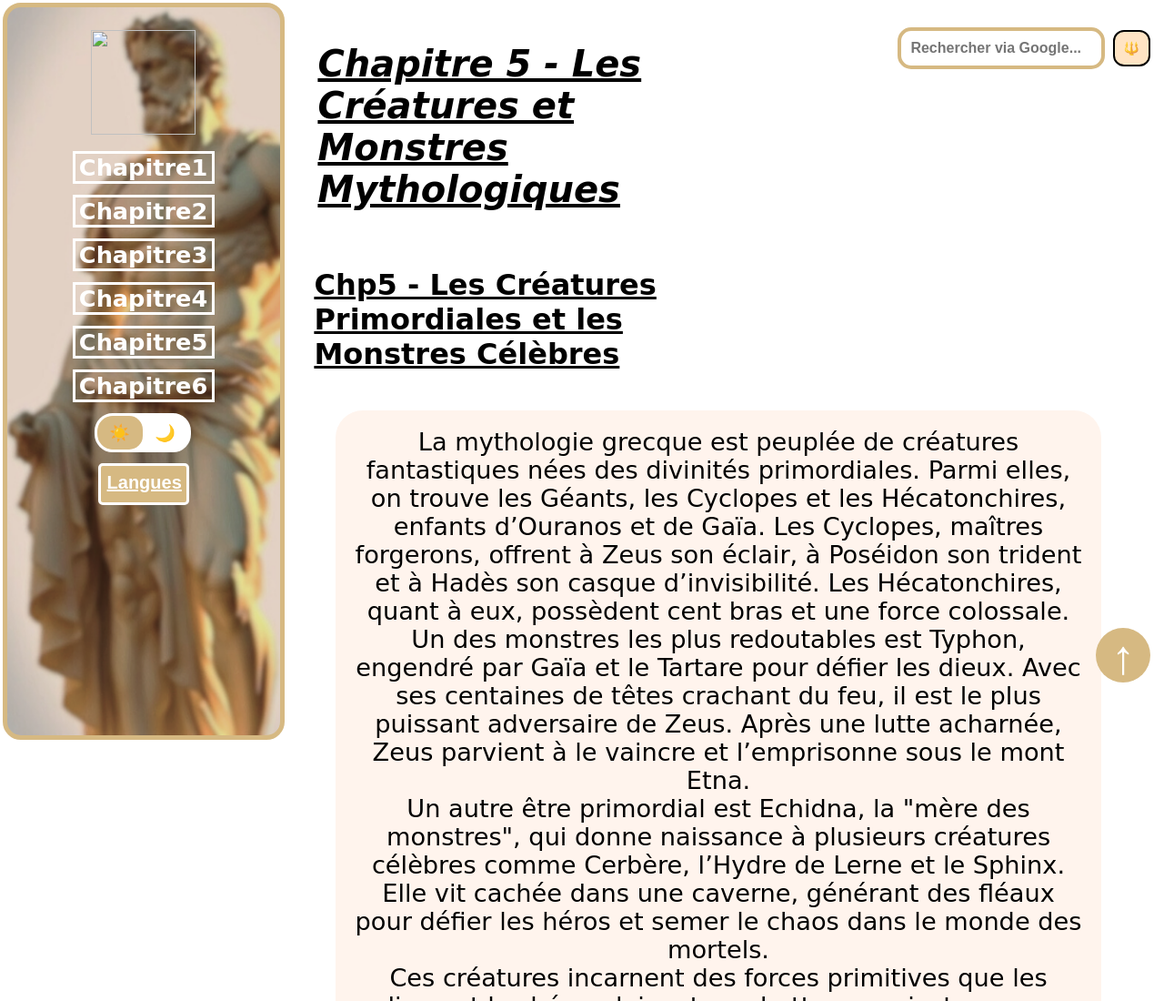
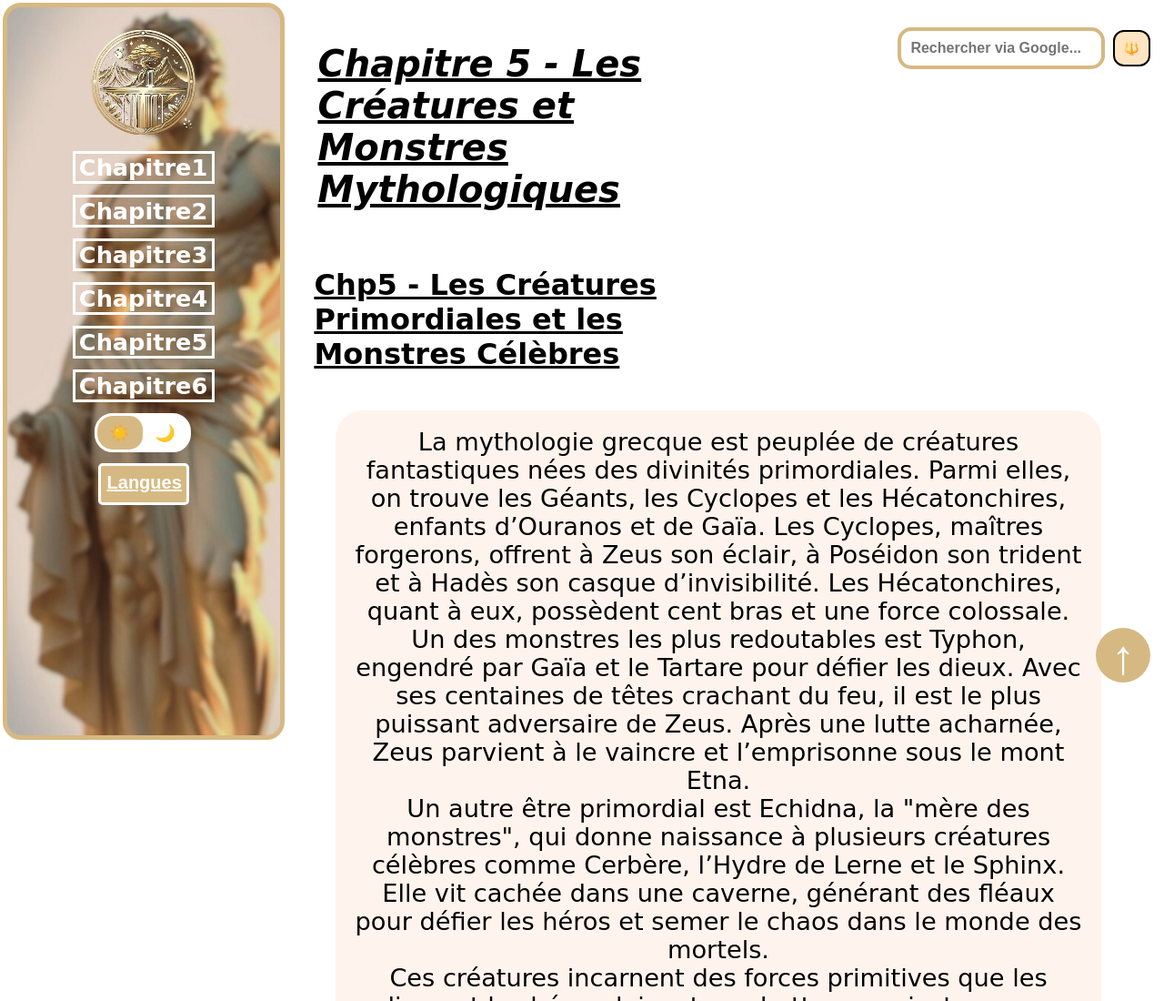
Before and after one commit to Coco-devfx/WikiLogie, a plain HTML site: page Page5.html in a window 1280 px wide. Shown: the top 1100 px of the page at 91% size. Drawn offline with Linux system fonts and the light colour scheme.

Commit message:
Update Page5.html

```diff
--- a/Page5.html
+++ b/Page5.html
@@ -12,7 +12,7 @@
     <header>
         <nav>
             <ul>
-                <li><a href="./index.html"><img width="115px" height="115px" src="#./Style/images/Hades-Logo.png"></li></a>
+                <li><a href="./index.html"><img width="115px" height="115px" src="./Style/images/Hades-Logo.png"></li></a>
                 <li><a class="Chp" href="./Page1.html">Chapitre1</a></li>
                 <li><a class="Chp" href="./Page2.html">Chapitre2</a></li>
                 <li><a class="Chp" href="./Page3.html">Chapitre3</a></li>
@@ -101,4 +101,5 @@
 
         <script src="./main.js"></script>
 </body>
+
 </html>
```
